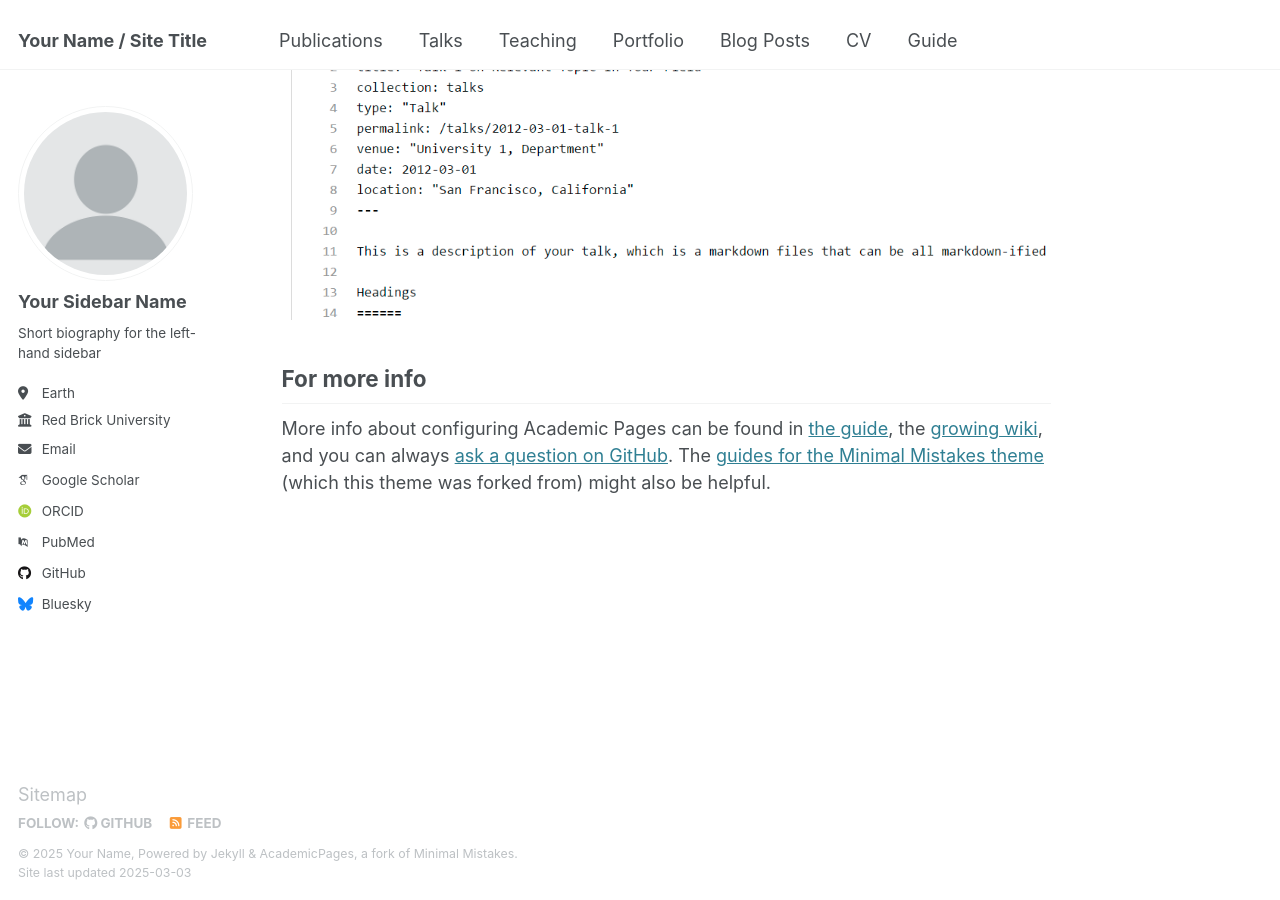
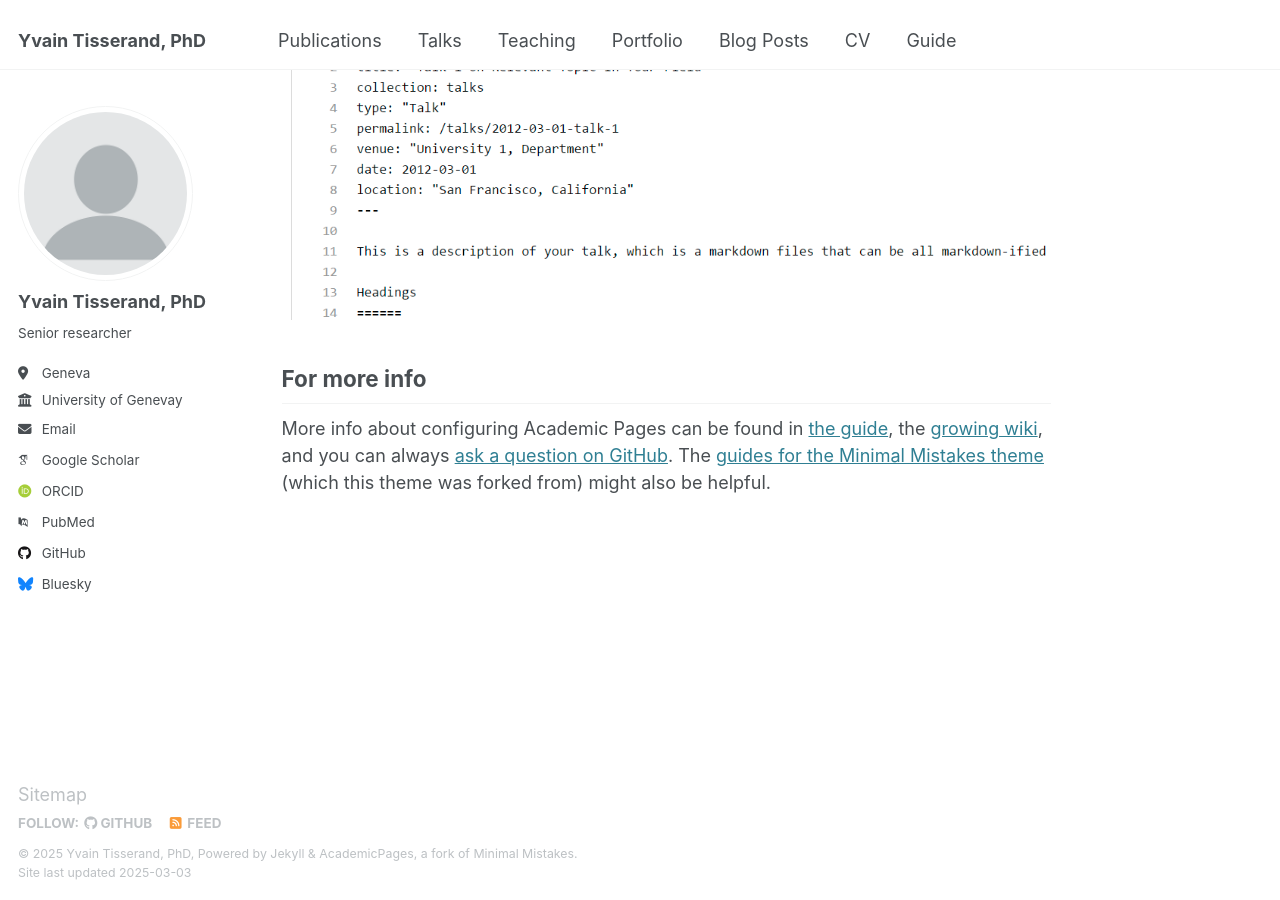
Before and after one commit to Yvain-T/yvain-t.github.io, a Jekyll site: the page built from _pages/about.md, in a window 1280 px wide and 900 px high, scrolled down 2642 px. Built offline with Jekyll 4.4.1, drawn with Linux system fonts in a browser that asks for light colours; some web fonts are replaced.

Commit message:
Update _config.yml

```diff
--- a/_config.yml
+++ b/_config.yml
@@ -9,13 +9,13 @@
 # Basic Site Settings
 locale                   : "en-US"
 site_theme               : "default"
-title                    : "Your Name / Site Title"
+title                    : "Yvain Tisserand, PhD"
 title_separator          : "-"
-name                     : &name "Your Name"
-description              : &description "personal description"
-url                      : https://academicpages.github.io # the base hostname & protocol for your site e.g. "https://[your GitHub username].github.io"
+name                     : &name "Yvain Tisserand, PhD"
+description              : &description "Senior researcher at University of Geneva"
+url                      : https://tisserand.github.io # the base hostname & protocol for your site e.g. "https://[your GitHub username].github.io"
 baseurl                  : "" # the subpath of your site, e.g. "/blog"
-repository               : "academicpages/academicpages.github.io"
+repository               : "tisserand.github.io"
 
 # Site Author - The following control what appear as part of the author content on the side bar.
 #               If a field is blank the icon and link will not appear, otherwise it will be shown.
@@ -23,19 +23,19 @@ repository               : "academicpages/academicpages.github.io"
 author:
   # Biographic information
   avatar           : "profile.png"
-  name             : "Your Sidebar Name"
+  name             : "Yvain Tisserand, PhD"
   pronouns         : # example: "she/her"
-  bio              : "Short biography for the left-hand sidebar"
-  location         : "Earth"
-  employer         : "Red Brick University"
+  bio              : "Senior researcher"
+  location         : "Geneva"
+  employer         : "University of Genevay"
   uri              : # URL
-  email            : "none@example.org"
+  email            : "yvain.tisserand@unige.ch"
 
   # Academic websites
   arxiv            : # URL - Update with the correct link to your profile
-  googlescholar    : "https://scholar.google.com/citations?user=PS_CX0AAAAAJ"
+  googlescholar    : "https://scholar.google.com/citations?hl=fr&user=opBnnD0AAAAJ"
   impactstory      : # URL
-  orcid            : "http://orcid.org/yourorcidurl"
+  orcid            : "https://orcid.org/0000-0001-9027-6497"
   semantic         : # URL
   pubmed           : "https://www.ncbi.nlm.nih.gov/pubmed/?term=john+snow"
   researchgate     : # URL
@@ -45,7 +45,7 @@ author:
   bitbucket        : # Username - Update with your username on the site
   codepen          : # Username
   dribbble         : # Username
-  github           : "academicpages"
+  github           : "tisserand"
   kaggle           : # Username
   stackoverflow    : # User number or user number and name (i.e., use "1" or "1/jeff-atwood")
 
```
